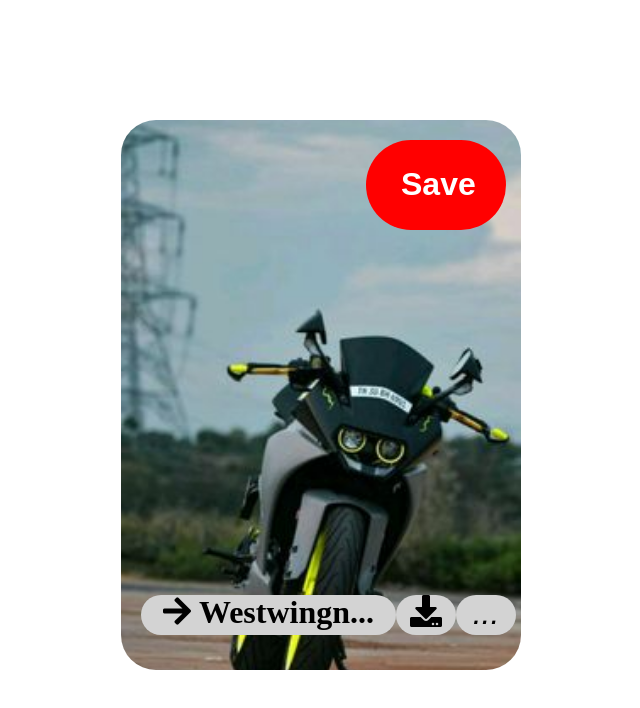
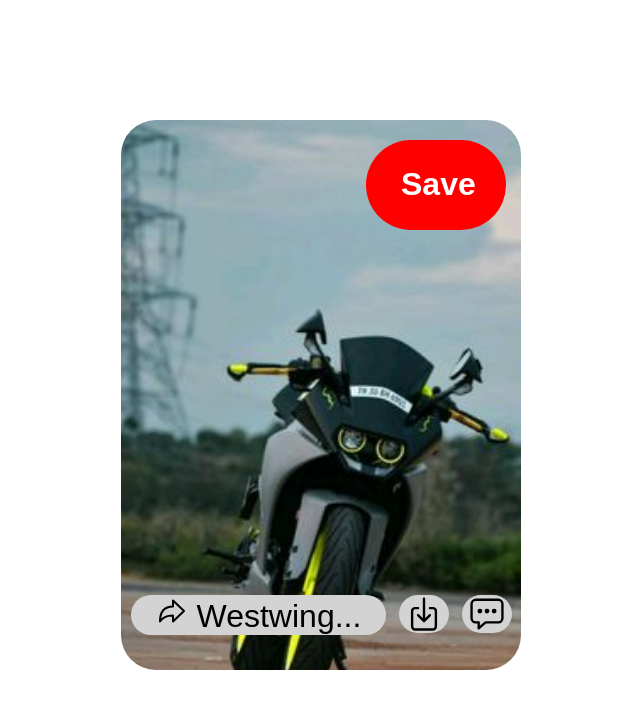
Before and after one commit to asdreen/nextlevel-card-css, a plain HTML site: page index.html in a window 1280 px wide. Shown: the whole page, without its empty margins (319-959 px from the left). Drawn offline with nearby package versions, Linux system fonts and the light colour scheme.

Commit message:
good night

```diff
--- a/index.html
+++ b/index.html
@@ -5,20 +5,22 @@
     <meta http-equiv="X-UA-Compatible" content="IE=edge">
     <meta name="viewport" content="width=device-width, initial-scale=1.0">
     <link rel="stylesheet" href="style.css">
-    <link rel="stylesheet" href="https://cdnjs.cloudflare.com/ajax/libs/font-awesome/5.15.4/css/all.min.css">
     <title>My card throw Git</title>
     <div id="card1">
         <img src="assets/123.jpg" alt="motorbike.pic">
         <div id="elements">
-            <i class="fas fa-arrow-right"> Westwingn...</i>
-            <i class="fas fa-download" style="width: 60px;"></i>
-            <i style="width: 60px;">...</i>
+            <div id="arrow">
+            <ion-icon  name="arrow-redo-outline" > </ion-icon> <span>Westwing...</span></div>
+            <ion-icon id="download" name="download-outline"></ion-icon>
+            <ion-icon id="more" name="chatbox-ellipses-outline"></ion-icon>
         </div>
         <div id="card1-buttom">
             <div id="save">Save</div>
         </div>
 
     </div>
+    <script type="module" src="https://unpkg.com/ionicons@5.5.2/dist/ionicons/ionicons.esm.js"></script>
+<script nomodule src="https://unpkg.com/ionicons@5.5.2/dist/ionicons/ionicons.js"></script>
 </head>
 <body>
 
--- a/style.css
+++ b/style.css
@@ -16,7 +16,7 @@ body {
 
 #card1:hover {
     box-shadow: 0 10px 30px rgba(0, 0, 0, 0.55);
-    transition: box-shadow 0.3s
+    transition: box-shadow 0.3s ease-in-out;
 }
 
 #card1 img {
@@ -35,7 +35,7 @@ body {
     border-radius: 50px;
     cursor: pointer;
     transform: translateX(5px);
-    transition: transform 0.1s;
+
 
 }
 
@@ -53,11 +53,13 @@ body {
   font-size: xx-large;
   border-width: 7px 0 7px 10px;
   border-color: transparent transparent transparent white;
+
 }
 
 #card1:hover #card1-buttom {
-  transform: translateX(100%);
-  opacity: 0;
+    transform:rotate(-100px);
+    opacity: 0;
+    transition: ease-in;
 }
 
 #elements {
@@ -66,16 +68,15 @@ body {
   bottom: 30px;
   color: black;
   text-align: center;
-  padding-left: 20px;
+  padding-left: 10px;
   padding-right: 10px;
   padding-bottom: 5px;
   font-size: xx-large;
   transition: transform 0.3s, opacity 0.3s;
   display: flex;
+  transform: scale(1);
 }
-
-#elements i  {
-
+  #elements #arrow {
     background: lightgrey;
     height: 40px;
     width: 255px;
@@ -84,7 +85,24 @@ body {
     cursor: pointer;
 }
 
+#elements #download {
+    background: lightgrey;
+    border-radius: 50px;
+    margin-left: 0.8rem;
+    height: 38px;
+    width: 50px;
+    cursor: pointer;
+}
+ #elements #more {
+    background: lightgrey;
+    border-radius: 50px;
+    margin-left: 0.8rem;
+    height: 38px;
+    width: 50px;
+    cursor: pointer;
+ }
+
 #card1:hover #elements {
-    transform: translateX(-100%);
-  opacity: 0;
+    transform: translate(100px);
+    opacity: 0.1;
 }
```
